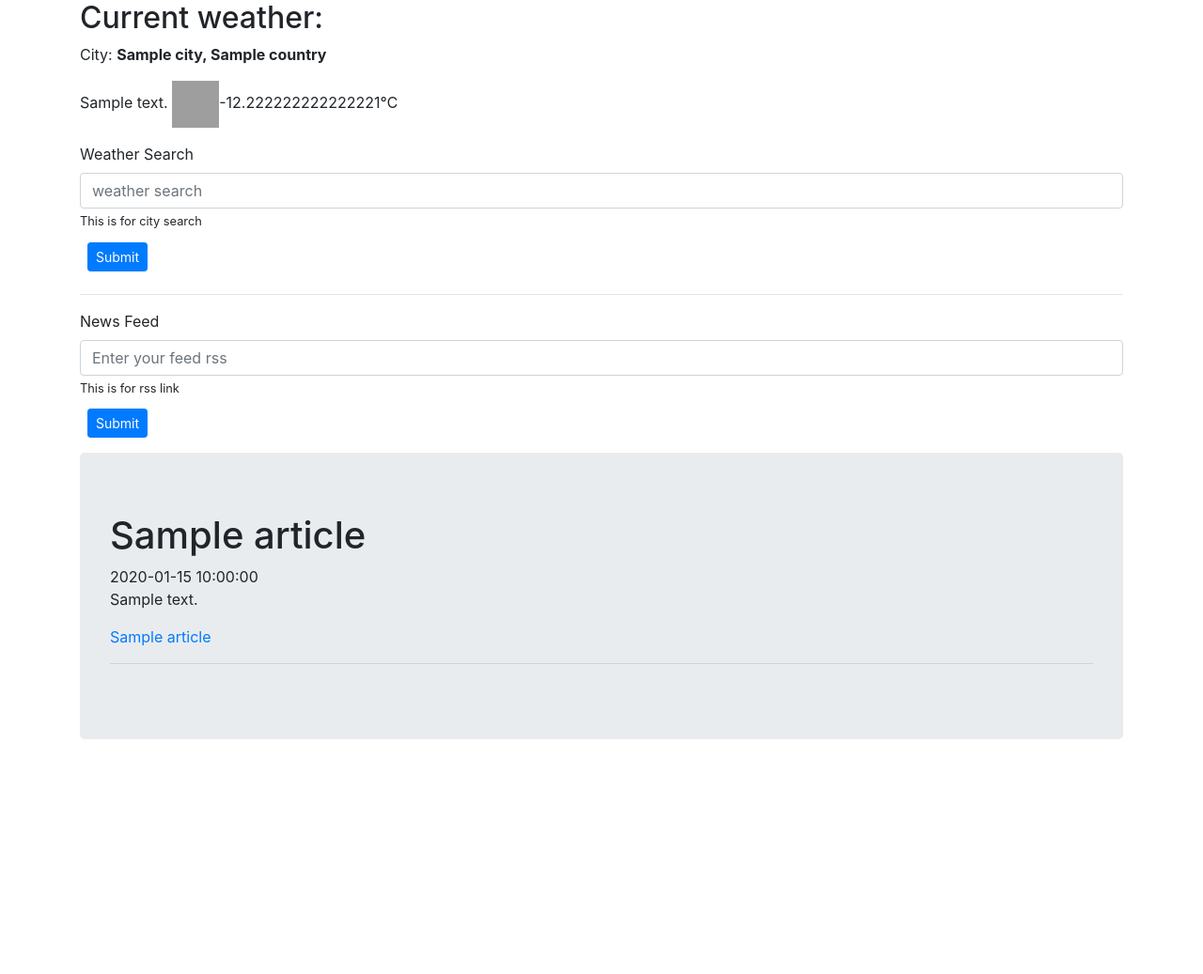
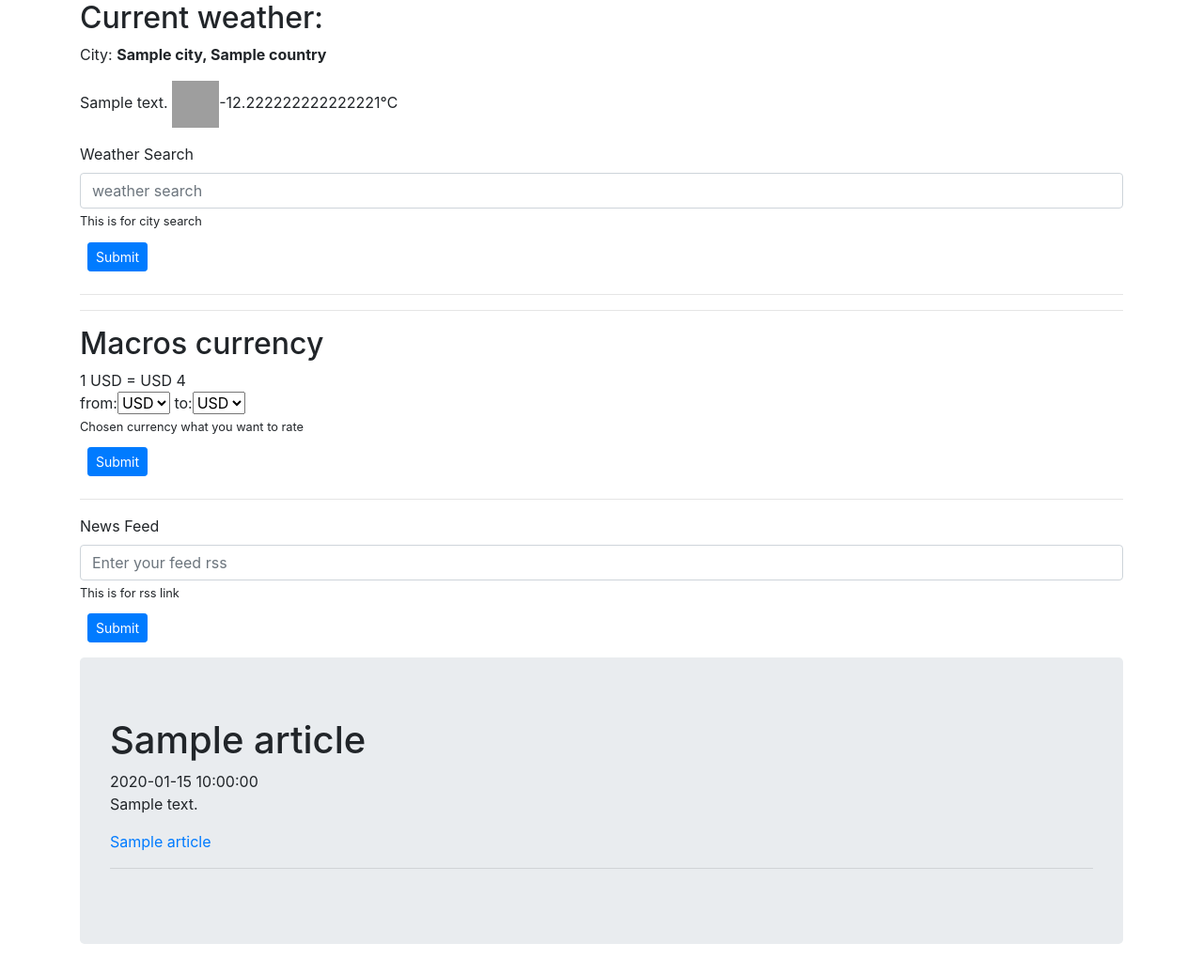
Before and after one commit to jeka1989j/Flask_Rss_Feed, a Flask app: template feed_parser/templates/feed_news.html in a window 1280 px wide. Shown: the whole page at 94% size. Before the commit the page ends 787 px from the top, so only its background shows below. Run offline with Flask 2, Linux system fonts and the light colour scheme; the template is opened without the code that fills it: most values are stand-ins (such as "Sample title", 1, 10 or a date in 2020); parts of the project's set-up code (start-up, migrations or seed data) failed here and were passed over; some libraries are stand-ins or nearby versions; grey boxes are pictures that could not be loaded.

Commit message:
Trying to create rate_macro.html macros instead using get_currency.html

```diff
--- a/feed_parser/parserfile.py
+++ b/feed_parser/parserfile.py
@@ -1,6 +1,7 @@
 import feedparser
 from flask import Flask, render_template, request
 from .parse_weather import get_weather
+from .parse_currency import get_currency
 
 app = Flask(__name__)
 
@@ -12,7 +13,8 @@ rss_feeds = {
     'iol': 'http://www.iol.co.za/cmlink/1.640'
 }
 
-default = {'feed_name': 'bbc', 'city': 'Kyiv'}
+default = {'feed_name': 'bbc', 'city': 'Kyiv',
+           'currency_from': 'usd', 'currency_to': 'uah'}
 
 
 @app.route('/')
@@ -25,7 +27,16 @@ def home():
     if not city:
         city = default['city']
     weather = get_weather(city)
-    return render_template('feed_news.html', news=articles, weather=weather)
+    currency_from = request.args.get('currency_from')
+    if not currency_from:
+        currency_from = default['currency_from']
+    currency_to = request.args.get('currency_to')
+    if not currency_to:
+        currency_to = default['currency_to']
+    rate, currencies = get_currency(currency_from, currency_to)
+    return render_template('feed_news.html', news=articles,
+                           weather=weather, currency_from=currency_from,
+                           currency_to=currency_to, rate=rate, currencies=currencies)
 
 
 # @app.route('/', methods=['GET', 'POST'])
--- a/feed_parser/templates/feed_news.html
+++ b/feed_parser/templates/feed_news.html
@@ -1,9 +1,13 @@
+{% from 'rate_macro.html' import select_currency with context %}
 {% extends 'base.html' %}
-
 
 {% block content %}
 <div class="container">
     {% include 'get_weather.html' %}
+    <hr>
+    <!--{% include 'get_currency.html' %}-->
+    <hr>
+    {{select_currency(currencies)}}
     <hr>
     {% include 'form_input.html' %}
     <div class="jumbotron">
--- /dev/null
+++ b/feed_parser/templates/get_currency.html
@@ -0,0 +1,31 @@
+<!DOCTYPE html>
+<html lang="en">
+
+<body>
+    {% block currency %}
+    <div>
+        <h2>Currency: </h2>
+        <div>
+            1 {{currency_from|upper}} = {{currency_to|upper}} {{rate}}
+        </div>
+        <form>
+            <div class="form-group mb-2 mt-2">
+                from: <select name="currency_from">
+                    {% for currency in currencies %}
+                    <option value="{{currency}}" {{'selected="selected"' if currency_from==currency}}>{{currency}}
+                    </option>
+                    {% endfor %} </select> to: <select name="currency_to">
+                    {% for currency in currencies %}
+                    <option value="{{currency}}" {{'selected="selected"' if currency_to==currency}}>{{currency}}
+                    </option>
+                    {% endfor %}
+                </select>
+
+                <small class="form-text mb-1">Chosen currency what you want to rate</small>
+                <button type="submit" class="btn btn-primary btn-sm m-2">Submit</button>
+            </div>
+        </form>
+        {% endblock %}
+</body>
+
+</html>
--- /dev/null
+++ b/feed_parser/templates/rate_macro.html
@@ -0,0 +1,27 @@
+<!DOCTYPE html>
+<html lang="en">
+
+<body>
+    {% macro select_currency(currencies) %}
+    <h2>Macros currency</h2>
+    <div>
+        1 {{currency_from|upper}} = {{currency_to|upper}} {{rate}}
+    </div>
+    <form>
+        from:<select name="currency_from" id="">
+            {% for curr in currencies %}
+            <option value="{{curr}}" {{'selected="selected"' if currency_from==curr}}>{{curr}}</option>
+            {% endfor %}
+        </select>
+        to:<select name="currency_to" id="">
+            {% for curr in currencies %}
+            <option value="{{curr}}" {{'selected="selected"' if currency_to==curr}}>{{curr}}</option>
+            {% endfor %}
+        </select>
+        <small class="form-text mb-1">Chosen currency what you want to rate</small>
+        <button type="submit" class="btn btn-primary btn-sm m-2">Submit</button>
+    </form>
+    {% endmacro %}
+</body>
+
+</html>
```
Also changed, not shown: feed_parser/parse_currency.py (added, +15 -0 lines).
